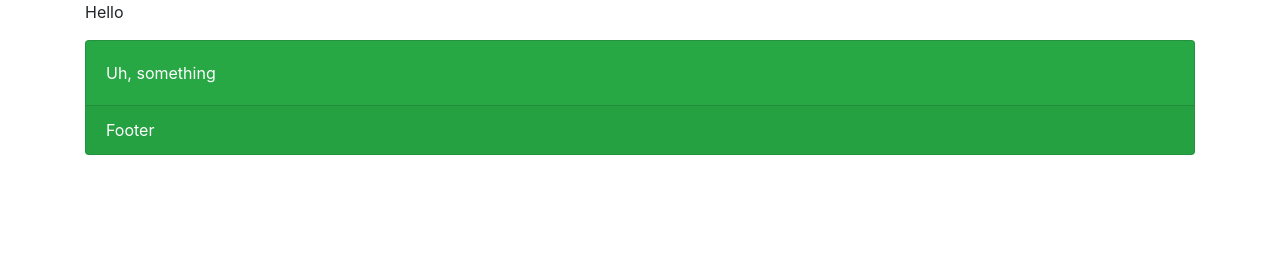
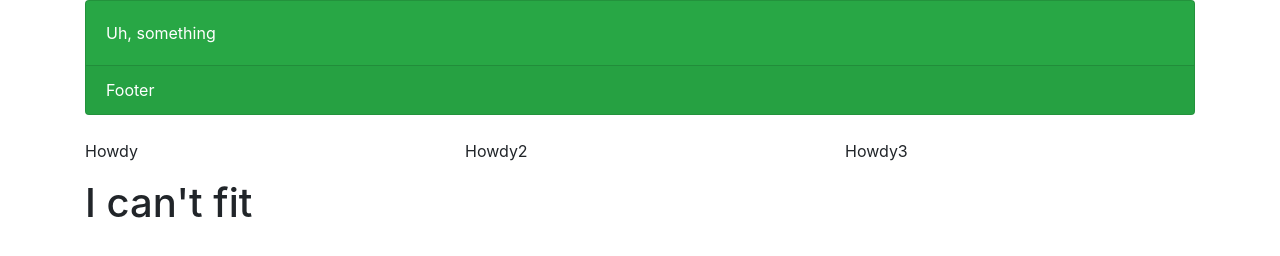
Before and after one commit to MLHale05/DragonNationWebsite, a plain HTML site: page index.html in a window 1280 px wide. Drawn offline with nearby package versions, Linux system fonts and the light colour scheme.

Commit message:
Updated index||Updated commit number

```diff
--- a/index.html
+++ b/index.html
@@ -12,7 +12,7 @@
   <body>
     <div class="container">
         <section id="genInfo">
-            <p>Hello</p>
+
         </section>
         <section id="Highlights">
             <div class="card bg-success text-white">
@@ -23,6 +23,21 @@
         <section id="upcomingVideos">
 
         </section>
+        <br>
+        <div class="row">
+          <div class="col-sm-4">
+            <p>Howdy</p>
+          </div>
+          <div class="col-sm-4">
+            <p>Howdy2</p>
+          </div>
+          <div class="col-sm-4">
+            <p>Howdy3</p>
+          </div>
+          <div class="col-sm-4">
+            <h1>I can't fit</h1>
+          </div>
+        </div>
     </div>
   </body>
 </html>
```
